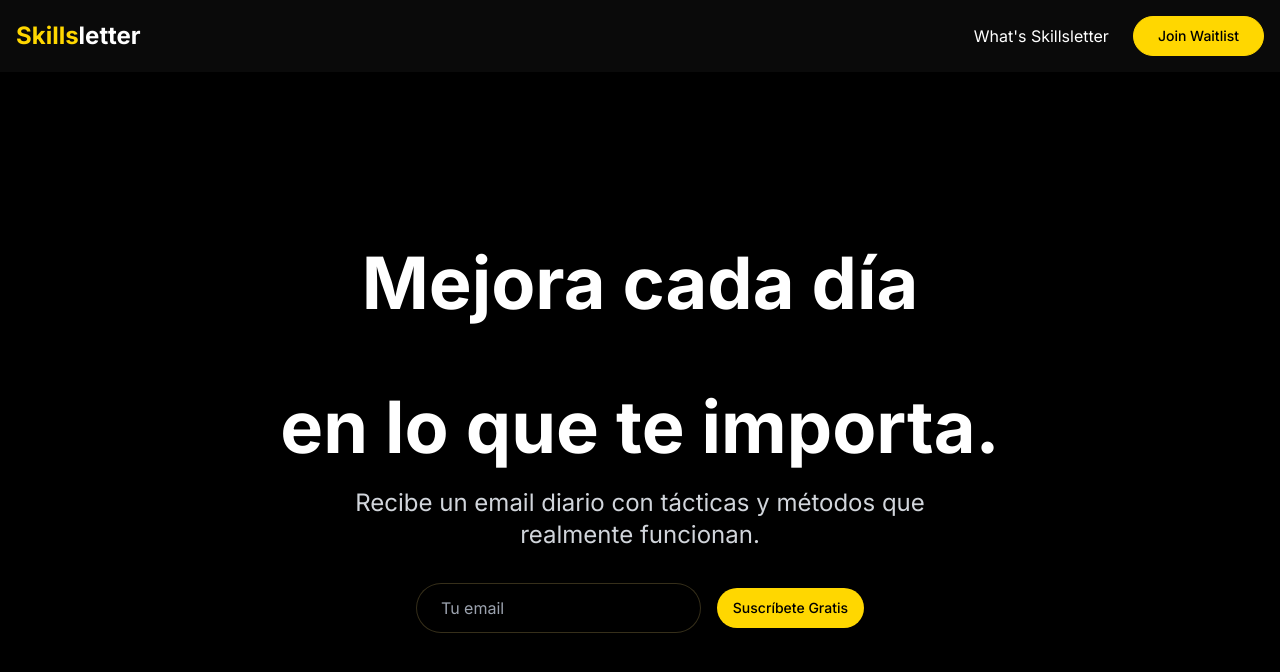
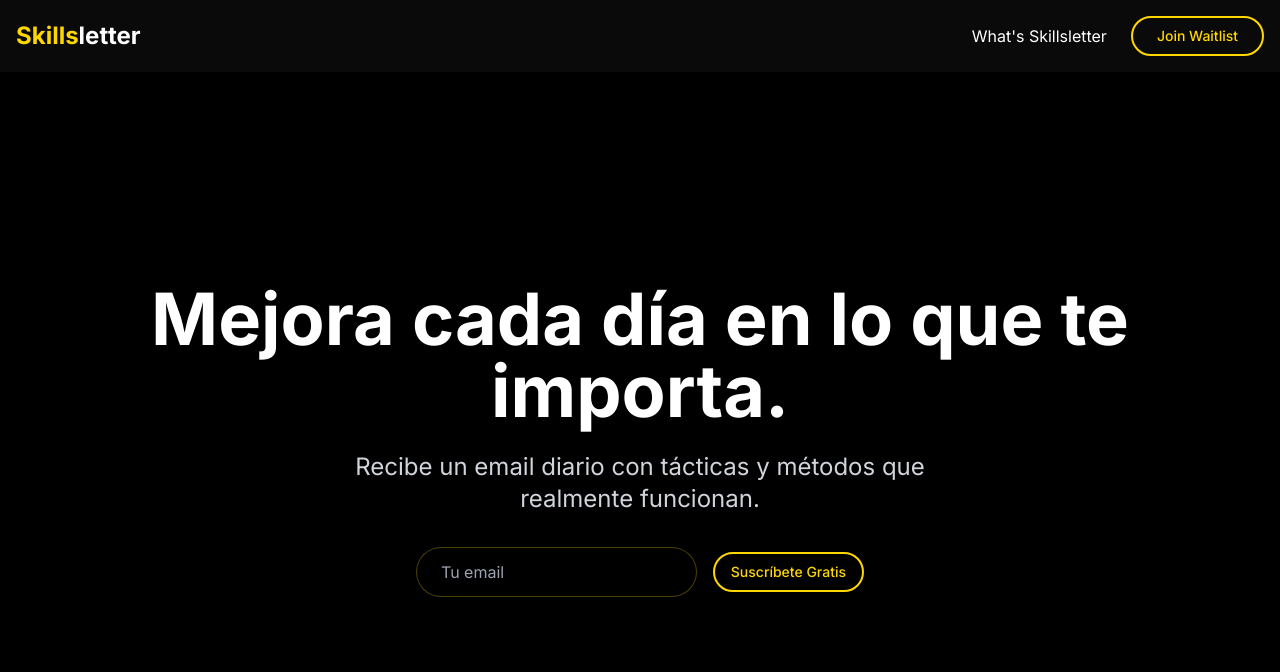
Before and after one commit to Ferrajju/skillvoo-landing, a Next.js app: page / in a window 1280 px wide. Shown: the top 672 px of the page. Built offline with nearby package versions, Linux system fonts and the light colour scheme.

Commit message:
Adaptando dorado

```diff
--- a/app/globals.css
+++ b/app/globals.css
@@ -27,12 +27,16 @@
 }
 
 .golden-button {
-  background-color: var(--gold);
+  background-color: transparent;
+  border: 2px solid var(--gold);
+  color: var(--gold);
   transition: all 0.3s ease;
 }
 
 .golden-button:hover {
-  background-color: var(--gold-dark);
+  background-color: var(--gold);
+  color: black;
+  box-shadow: 0 0 15px var(--gold);
 }
 
 .golden-border {
--- a/app/page.tsx
+++ b/app/page.tsx
@@ -25,12 +25,12 @@ export default function Home() {
             </span>
           </Link>
           <div className="flex items-center space-x-6">
-            <Link href="#about" className="text-white hover:text-[#B49B57] transition-colors">
+            <Link href="#about" className="text-white hover:text-[#FFD700] transition-colors">
               What&apos;s Skillsletter
             </Link>
             <Button
               variant="outline"
-              className="golden-border golden-button text-black hover:text-black transition-colors rounded-full px-6 py-2"
+              className="golden-button text-[#FFD700] hover:text-black transition-colors rounded-full px-6 py-2"
             >
               Join Waitlist
             </Button>
@@ -49,11 +49,7 @@ export default function Home() {
           >
             <h1 className="hero-title text-5xl md:text-7xl font-bold mb-6 leading-tight">
               <motion.span initial={{ opacity: 0, y: 20 }} animate={{ opacity: 1, y: 0 }} transition={{ delay: 0.2 }}>
-                Mejora cada día
-              </motion.span>
-              <br />
-              <motion.span initial={{ opacity: 0, y: 20 }} animate={{ opacity: 1, y: 0 }} transition={{ delay: 0.4 }}>
-                en lo que te importa.
+                Mejora cada día en lo que te importa.
               </motion.span>
             </h1>
             <p className="text-xl md:text-2xl mb-8 text-gray-300 max-w-2xl mx-auto">
@@ -68,13 +64,10 @@ export default function Home() {
                 value={email}
                 onChange={(e) => setEmail(e.target.value)}
                 placeholder="Tu email"
-                className="w-full px-6 py-3 rounded-full bg-black/50 border border-[#B49B57]/30 text-white placeholder-gray-400 focus:outline-none focus:ring-2 focus:ring-[#B49B57]/50 transition-all duration-300"
+                className="w-full px-6 py-3 rounded-full bg-black/50 border border-[#FFD700]/30 text-white placeholder-gray-400 focus:outline-none focus:ring-2 focus:ring-[#FFD700]/50 transition-all duration-300"
                 required
               />
-              <Button
-                type="submit"
-                className="w-full sm:w-auto rounded-full golden-button text-black hover:text-black transition-all duration-300"
-              >
+              <Button type="submit" className="w-full sm:w-auto rounded-full golden-button transition-all duration-300">
                 Suscríbete Gratis
               </Button>
             </form>
```
